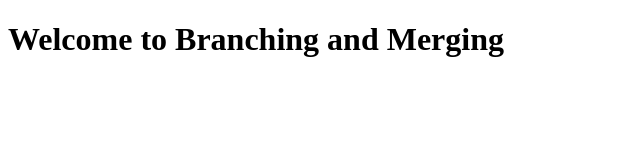
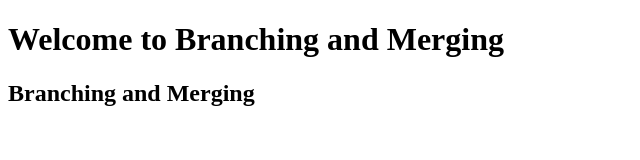
Before and after one commit to mukeshambatwar/DemoRepository, a plain HTML site: page index.html in a window 1280 px wide. Shown: the whole page, without its empty margins (0-640 px from the left). Drawn offline with Linux system fonts and the light colour scheme.

Commit message:
added in index.html h2

```diff
--- a/index.html
+++ b/index.html
@@ -7,5 +7,6 @@
 </head>
 <body>
     <h1>Welcome to Branching and Merging </h1>
+    <h2>Branching and Merging </h2>
 </body>
 </html>
```
